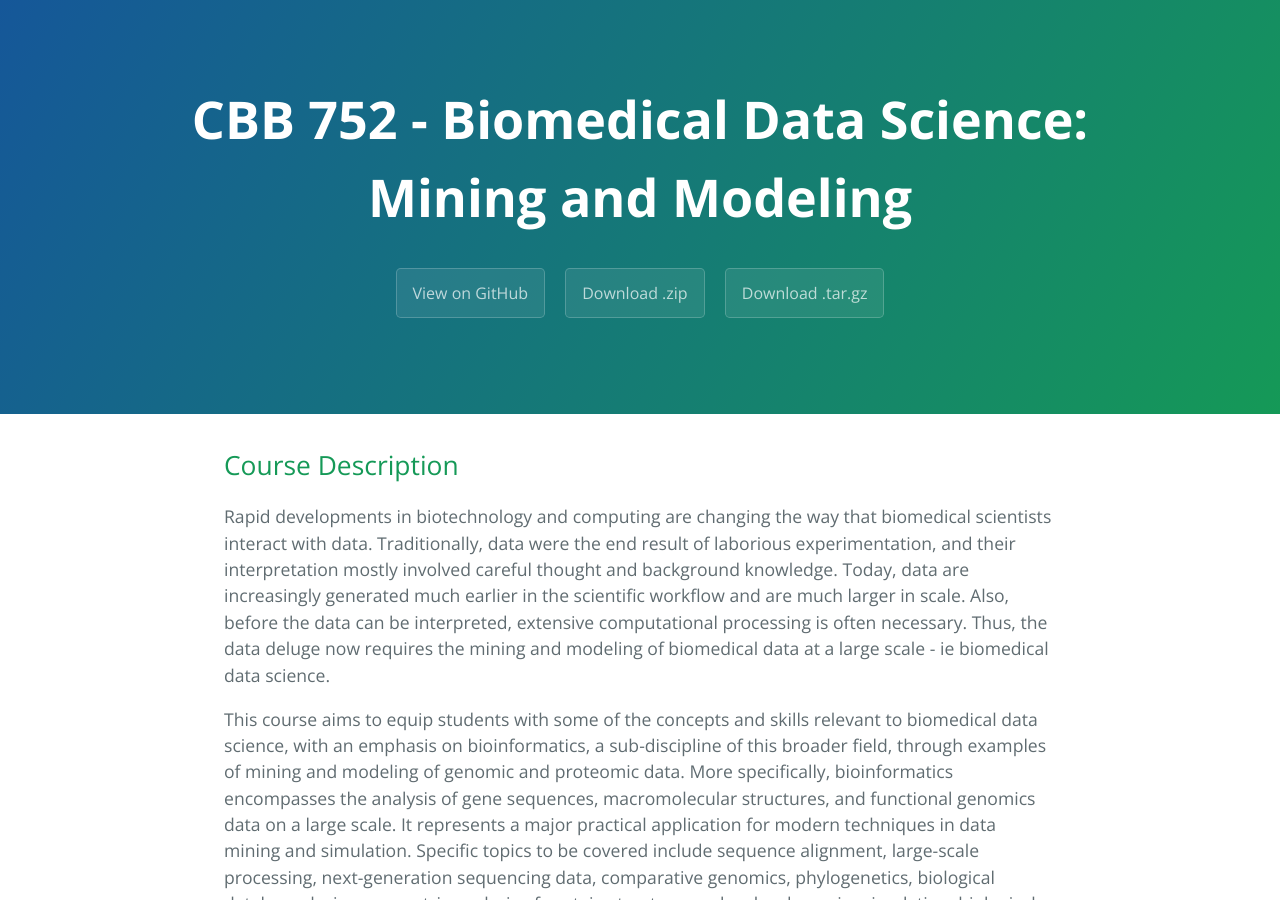
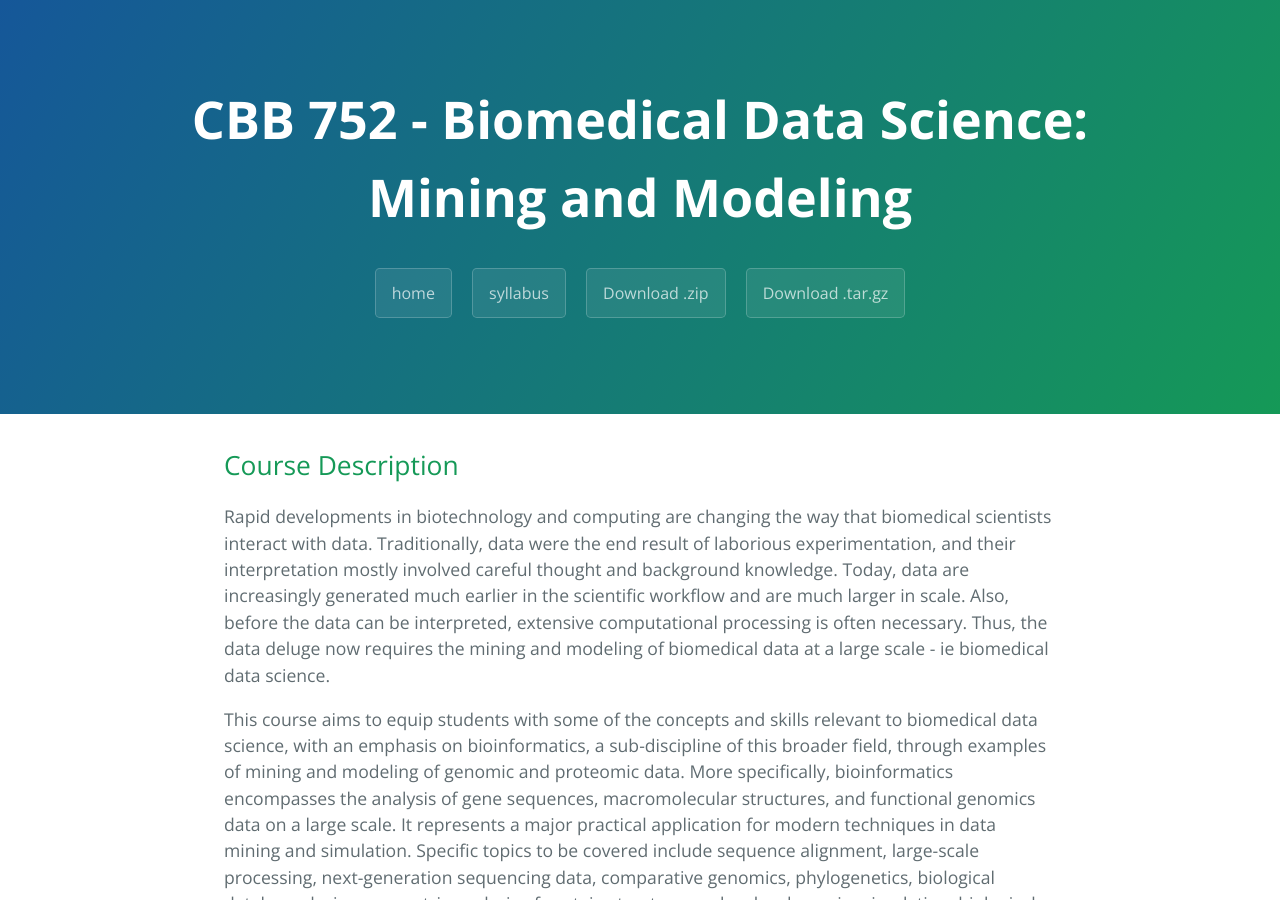
Before and after one commit to gersteinlab/cbb752b19, a Jekyll site: the page built from index.md, in a window 1280 px wide and 900 px high. Built offline with Jekyll 4.4.1, drawn with Linux system fonts in a browser that asks for light colours; our own code applies the rules of GitHub Pages for plain Markdown files.

Commit message:
update menu

```diff
--- a/_includes/page-header.html
+++ b/_includes/page-header.html
@@ -1,7 +1,8 @@
 <section class="page-header">
   <h1 class="project-name">{{ site.title }}</h1>
   <h2 class="project-tagline">{{ site.tagline }}</h2>
-  <a href="#" class="btn">View on GitHub</a>
+  <a href="/" class="btn">home</a>
+  <a href="/syllabus" class="btn">syllabus</a>
   <a href="#" class="btn">Download .zip</a>
   <a href="#" class="btn">Download .tar.gz</a>
 </section>
```
